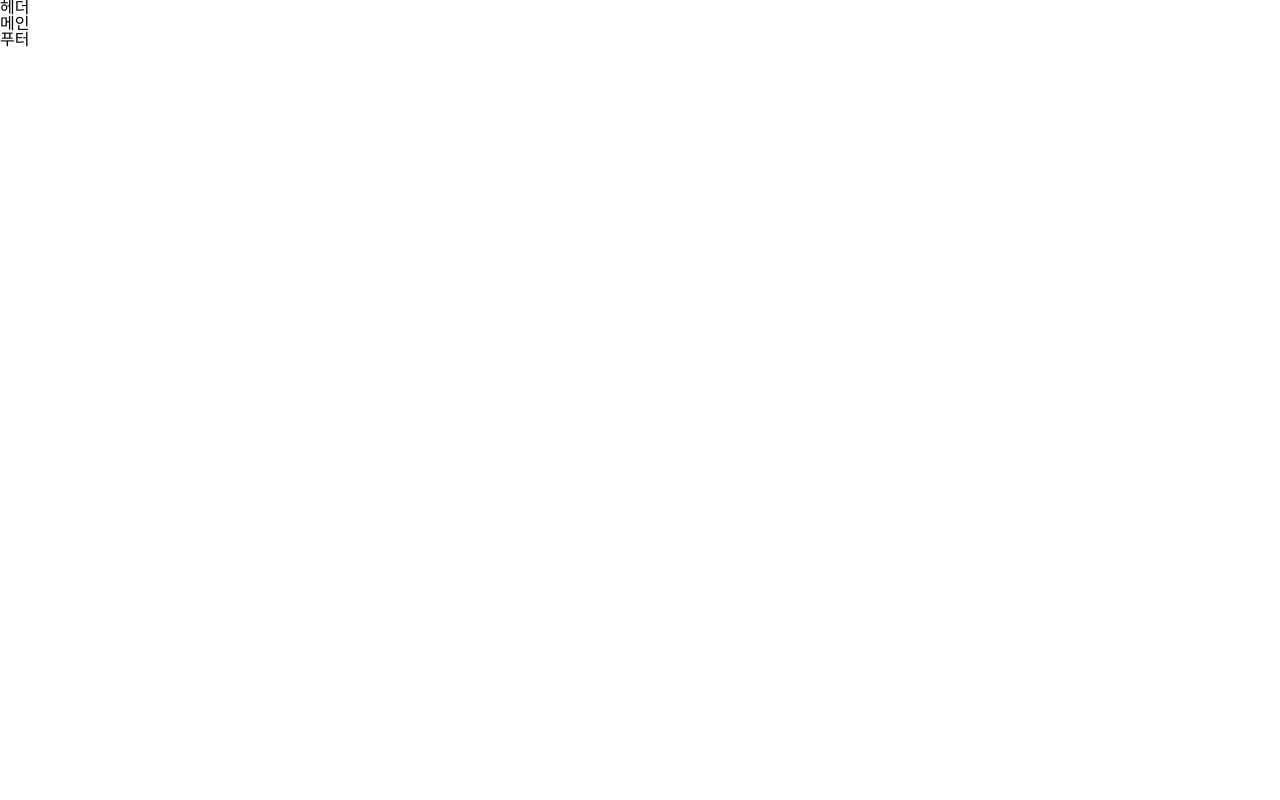
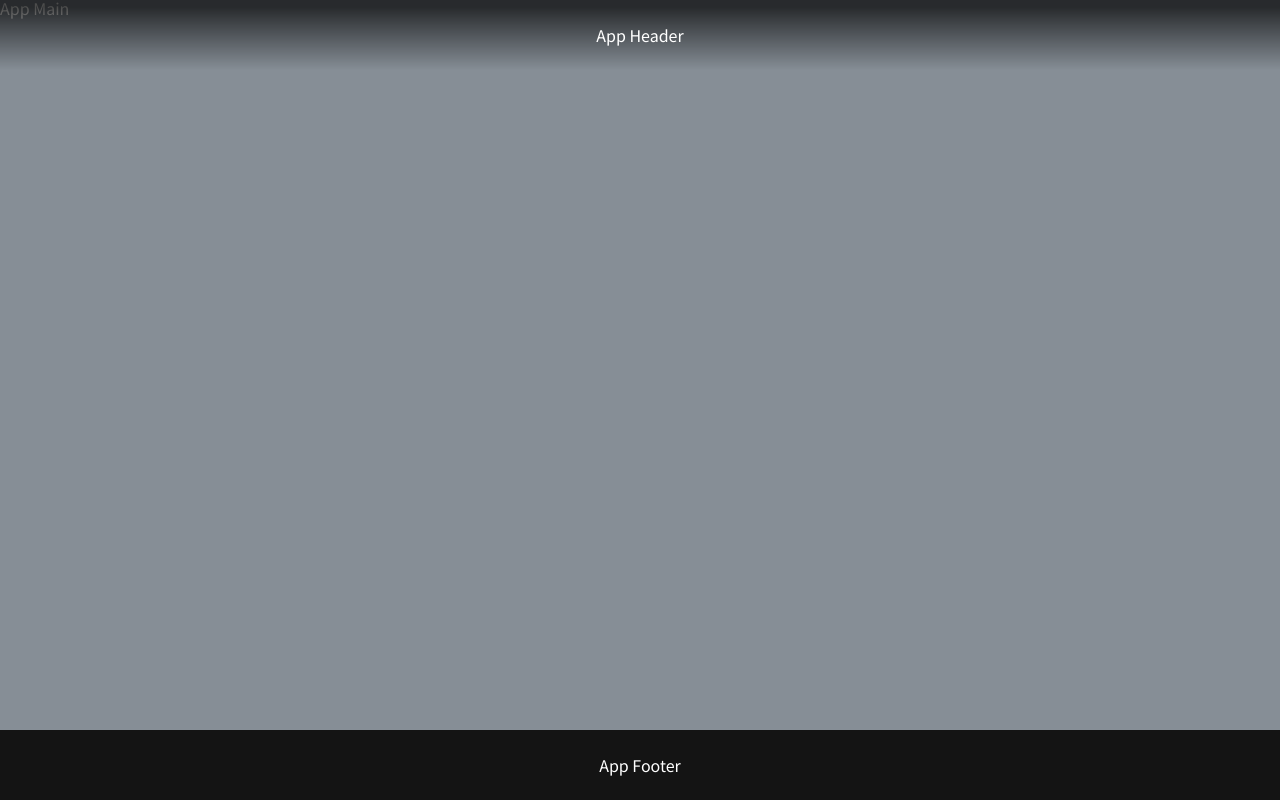
Before and after one commit to kyh196201/vue-flix, a Vue app: page / in a window 1280 px wide. Built offline with nearby package versions, Linux system fonts and the light colour scheme.

Commit message:
페이지 레이아웃 설정

```diff
--- a/src/App.vue
+++ b/src/App.vue
@@ -1,15 +1,24 @@
 <template>
 	<div class="app">
-		<header class="app-header">헤더</header>
-		<main class="app-main">메인</main>
-		<footer class="app-footer">푸터</footer>
+		<AppHeader />
+		<main class="app-main">App Main</main>
+		<AppFooter />
 	</div>
 </template>
 
 <script>
+import AppHeader from '@/components/common/AppHeader.vue';
+import AppFooter from '@/components/common/AppFooter.vue';
+
 export default {
 	name: 'App',
+	components: {
+		AppHeader,
+		AppFooter,
+	},
 };
 </script>
 
-<style lang="scss"></style>
+<style lang="scss">
+@import '@/assets/scss/layout.scss';
+</style>
--- a/src/assets/scss/_index.scss
+++ b/src/assets/scss/_index.scss
@@ -1,2 +1,2 @@
+@import './reset.scss';
 @import './common.scss';
-@import './reset.scss';
--- /dev/null
+++ b/src/assets/scss/_mixins.scss
@@ -0,0 +1,39 @@
+// Reference1: https://nykim.work/84
+// Reference2: https://chaewonkong.github.io/posts/scss-media-query.html
+// Break Point
+$mobile-small: 375px;
+$mobile: 425px;
+$tablet: 768px;
+$labtop: 1024px;
+$desktop: 1400px;
+
+// Mixins
+@mixin desktop {
+    @media (max-width: #{$desktop}) {
+        @content;
+    }
+}
+
+@mixin labtop {
+    @media (max-width: #{$labtop}) {
+        @content;
+    }
+}
+
+@mixin tablet {
+    @media (max-width: #{$tablet}) {
+        @content;
+    }
+}
+
+@mixin mobile {
+    @media (max-width: #{$mobile}) {
+        @content;
+    }
+}
+
+@mixin mobile-small {
+    @media (max-width: #{$mobile-small}) {
+        @content;
+    }
+}
--- a/src/assets/scss/variables.scss
+++ b/src/assets/scss/_variables.scss
@@ -6,8 +6,13 @@
 
 // 사용자 정의 변수
 // Colors
+$gray-9: #212529;
+$gray-8: #343a40;
+$gray-6: #868e96;
+$gray-3: #dee2e6;
 $main-color: #141414;
 $black: #000;
+$white: #fff;
 
 // Fonts
 $noto: 'Noto Sans KR', sans-serif;
--- a/src/assets/scss/common.scss
+++ b/src/assets/scss/common.scss
@@ -2,6 +2,10 @@
 *::after,
 *::before {
 	box-sizing: border-box;
+}
+
+html, body {
+    font-size: 62.5%;
 }
 
 body {
--- /dev/null
+++ b/src/assets/scss/layout.scss
@@ -0,0 +1,15 @@
+.app {
+    display: flex;
+    flex-direction: column;
+    min-height: 100vh;
+    background-color: $main-color;
+    color: $white;
+    font-size: 1.6rem;
+}
+
+.app-main {
+    flex: 1;
+    background-color: $gray-6;
+}
+
+// TODO 미디어 쿼리 작성
--- /dev/null
+++ b/src/components/common/AppFooter.vue
@@ -0,0 +1,18 @@
+<template>
+	<footer class="app-footer">App Footer</footer>
+</template>
+
+<script>
+export default {
+	name: 'app-footer',
+};
+</script>
+
+<style lang="scss">
+.app-footer {
+	display: flex;
+	align-items: center;
+	justify-content: center;
+	height: 70px;
+}
+</style>
--- /dev/null
+++ b/src/components/common/AppHeader.vue
@@ -0,0 +1,35 @@
+<template>
+	<header class="app-header">
+		<div class="app-header__inner">App Header</div>
+	</header>
+</template>
+
+<script>
+export default {
+	name: 'app-header',
+};
+</script>
+
+<style lang="scss">
+.app-header {
+	position: fixed;
+	top: 0;
+	left: 0;
+	width: 100%;
+	height: 70px;
+
+	&__inner {
+		display: flex;
+		align-items: center;
+		justify-content: center;
+		height: 100%;
+
+		// Reference: netflix 스타일
+		background-image: linear-gradient(
+			to bottom,
+			rgba(0, 0, 0, 0.7) 10%,
+			rgba(0, 0, 0, 0)
+		);
+	}
+}
+</style>
--- a/vue.config.js
+++ b/vue.config.js
@@ -7,7 +7,8 @@ module.exports = {
 		loaderOptions: {
 			scss: {
 				additionalData: `
-					@import "@/assets/scss/variables.scss";
+					@import "@/assets/scss/_variables.scss";
+					@import "@/assets/scss/_mixins.scss";
 				`,
 			},
 		},
```
Also changed, not shown: src/assets/scss/components/footer.scss (added), src/assets/scss/components/header.scss (added).
